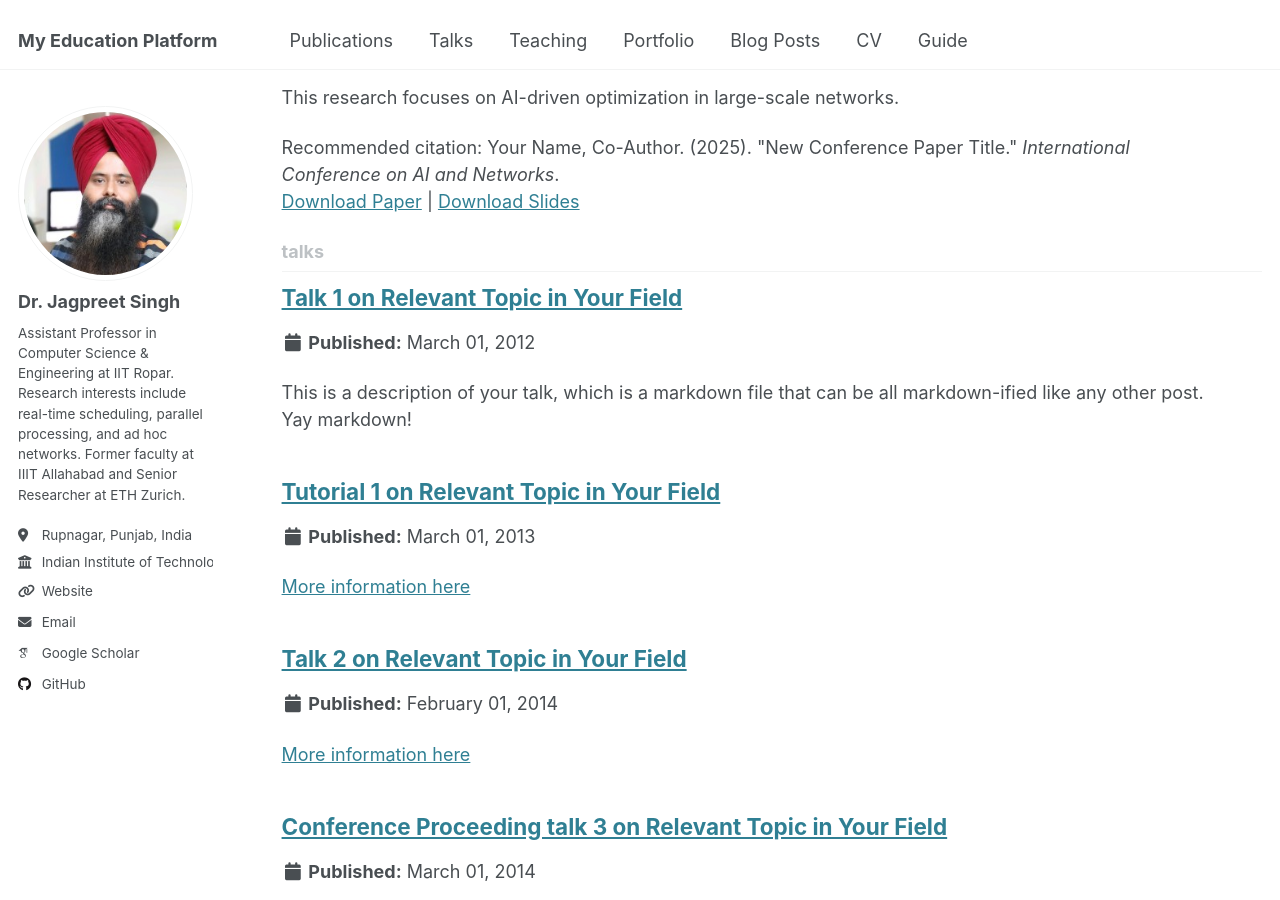
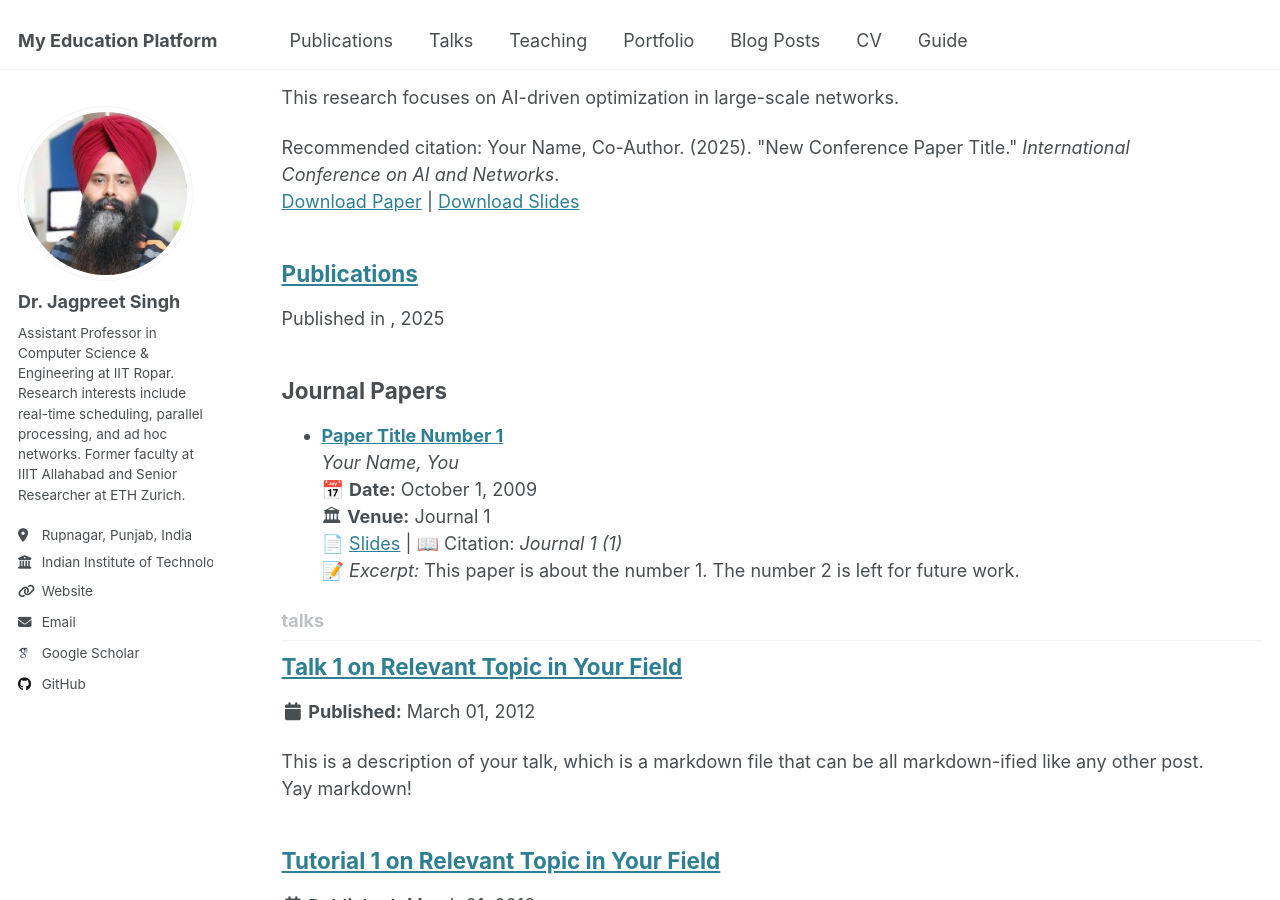
Before and after one commit to Sharma-eng-cli/Sharma-eng-cli.github.io, a Jekyll site: the page built from _pages/collection-archive.html, in a window 1280 px wide and 900 px high, scrolled down 2151 px. Built offline with Jekyll 4.4.1, drawn with Linux system fonts in a browser that asks for light colours; some web fonts are replaced; comment, search, counter and statistics services are not loaded; some of the changed lines change nothing that is shown.

Commit message:
Bundeled all .md files into one

```diff
--- /dev/null
+++ b/_publications/all_publications.md
@@ -0,0 +1,97 @@
+---
+layout: archive
+title: "Publications"
+permalink: /publications/
+author_profile: true
+pagination:
+  enabled: true
+  per_page: 10
+  collection: publications
+  categories: ["manuscripts", "conferences"]
+---
+## Journal Papers
+- **[Paper Title Number 1](http://academicpages.github.io/files/paper1.pdf)**
+  *Your Name, You*
+  📅 **Date:** October 1, 2009
+  🏛 **Venue:** Journal 1
+  📄 [Slides](http://academicpages.github.io/files/slides1.pdf) | 📖 Citation: *Journal 1 (1)*
+  📝 *Excerpt:* This paper is about the number 1. The number 2 is left for future work.
+
+- **[Paper Title Number 2](http://academicpages.github.io/files/paper2.pdf)**
+  *Your Name, You*
+  📅 **Date:** October 1, 2010
+  🏛 **Venue:** Journal 1
+  📄 [Slides](http://academicpages.github.io/files/slides2.pdf) | 📖 Citation: *Journal 1 (2)*
+  📝 *Excerpt:* This paper is about the number 2. The number 3 is left for future work.
+
+- **[Paper Title Number 3](http://academicpages.github.io/files/paper3.pdf)**
+  *Your Name, You*
+  📅 **Date:** October 1, 2015
+  🏛 **Venue:** Journal 1
+  📄 [Slides](http://academicpages.github.io/files/slides3.pdf) | 📖 Citation: *Journal 1 (3)*
+  📝 *Excerpt:* This paper is about the number 3. The number 4 is left for future work.
+
+  ## Paper Title Number 5
+- **[Paper Title Number 5](http://academicpages.github.io/files/paper5.pdf)**
+  *Your Name, You*
+  📅 **Date:** March 15, 2019
+  🏛 **Venue:** Journal of Computational Research
+  📄 [Slides](http://academicpages.github.io/files/slides5.pdf) | 📖 Citation: *Journal of Computational Research (5)*
+  📝 *Excerpt:* This paper explores advanced optimization techniques for large-scale data analysis.
+
+## Paper Title Number 6
+- **[Paper Title Number 6](http://academicpages.github.io/files/paper6.pdf)**
+  *Your Name, You*
+  📅 **Date:** July 22, 2021
+  🏛 **Venue:** International Journal of AI and Networks
+  📄 [Slides](http://academicpages.github.io/files/slides6.pdf) | 📖 Citation: *International Journal of AI and Networks (6)*
+  📝 *Excerpt:* This study investigates the impact of AI-driven decision-making on network security.
+
+  ## Paper Title Number 7
+- **[Paper Title Number 7](http://academicpages.github.io/files/paper7.pdf)**
+  *Your Name, You*
+  📅 **Date:** November 5, 2020
+  🏛 **Venue:** Journal of Machine Learning Advances
+  📄 [Slides](http://academicpages.github.io/files/slides7.pdf) | 📖 Citation: *Journal of Machine Learning Advances (7)*
+  📝 *Excerpt:* This paper introduces a novel framework for deep learning in edge computing.
+
+---
+
+## Conference Papers
+- **[Paper Title Number 4](http://academicpages.github.io/files/paper3.pdf)**
+  *Your Name, You*
+  📅 **Date:** February 17, 2024
+  🏛 **Venue:** GitHub Journal of Bugs
+  📖 Citation: *GitHub Journal of Bugs (1,3)*
+  📝 *Excerpt:* This paper is about fixing template issue #693.
+
+- **[New Conference Paper Title](http://example.com/paper.pdf)**
+  *Your Name, Co-Author*
+  📅 **Date:** May 10, 2025
+  🏛 **Venue:** International Conference on AI and Networks
+  📄 [Slides](http://example.com/slides.pdf) | 📖 Citation: *International Conference on AI and Networks*
+  📝 *Excerpt:* This research focuses on AI-driven optimization in large-scale networks.
+
+  ## Paper Title Number 4
+- **[Paper Title Number 4](http://academicpages.github.io/files/paper4.pdf)**
+  *Your Name, You*
+  📅 **Date:** February 17, 2024
+  🏛 **Venue:** GitHub Journal of Bugs
+  📖 Citation: *GitHub Journal of Bugs (1,3)*
+  📝 *Excerpt:* This paper is about fixing template issue #693.
+
+## Paper Title Number 8
+- **[Paper Title Number 8](http://academicpages.github.io/files/paper8.pdf)**
+  *Your Name, You*
+  📅 **Date:** September 10, 2018
+  🏛 **Venue:** International Conference on Data Science
+  📄 [Slides](http://academicpages.github.io/files/slides8.pdf) | 📖 Citation: *International Conference on Data Science (8)*
+  📝 *Excerpt:* This research presents a new clustering algorithm for big data applications.
+
+## Paper Title Number 9
+- **[Paper Title Number 9](http://academicpages.github.io/files/paper9.pdf)**
+  *Your Name, You*
+  📅 **Date:** April 3, 2015
+  🏛 **Venue:** IEEE Conference on Computer Vision
+  📄 [Slides](http://academicpages.github.io/files/slides9.pdf) | 📖 Citation: *IEEE Conference on Computer Vision (9)*
+  📝 *Excerpt:* This study explores real-time object detection improvements using CNNs.
--- a/publications.html
+++ b/publications.html
@@ -25,12 +25,21 @@
 </div>
 
 <!-- Publications List -->
-<div id="publications">
+<!-- <div id="publications">
   {% for post in paginator.posts %}
     <div class="publication fade" data-category="{{ post.category | downcase }}">
       {% include archive-single.html %}
     </div>
   {% endfor %}
+</div> -->
+
+<!-- Load Publications from all_publications.md -->
+{% capture publications_content %}
+  {% include_relative publications/all_publications.md %}
+{% endcapture %}
+
+<div id="publications">
+  {{ publications_content | markdownify }}
 </div>
 
 <!-- Pagination Controls -->
@@ -57,6 +66,37 @@
   {% endif %}
 </div>
 
+
+<h2>Journal Papers</h2>
+<ul>
+{% for post in site.publications %}
+  {% if post.category == "manuscripts" %}
+    <li>
+      <strong><a href="{{ post.paperurl }}">{{ post.title }}</a></strong>
+      <br> 🏛 <em>{{ post.venue }}</em>
+      <br> 📅 {{ post.date | date: "%B %d, %Y" }}
+      <br> 📖 Citation: {{ post.citation }}
+      <br> 📝 {{ post.excerpt }}
+    </li>
+  {% endif %}
+{% endfor %}
+</ul>
+
+<h2>Conference Papers</h2>
+<ul>
+{% for post in site.publications %}
+  {% if post.category == "conferences" %}
+    <li>
+      <strong><a href="{{ post.paperurl }}">{{ post.title }}</a></strong>
+      <br> 🏛 <em>{{ post.venue }}</em>
+      <br> 📅 {{ post.date | date: "%B %d, %Y" }}
+      <br> 📖 Citation: {{ post.citation }}
+      <br> 📝 {{ post.excerpt }}
+    </li>
+  {% endif %}
+{% endfor %}
+</ul>
+
 <!-- Include External CSS -->
 <link rel="stylesheet" href="{{ site.baseurl }}/assets/css/style.css">
 
```
